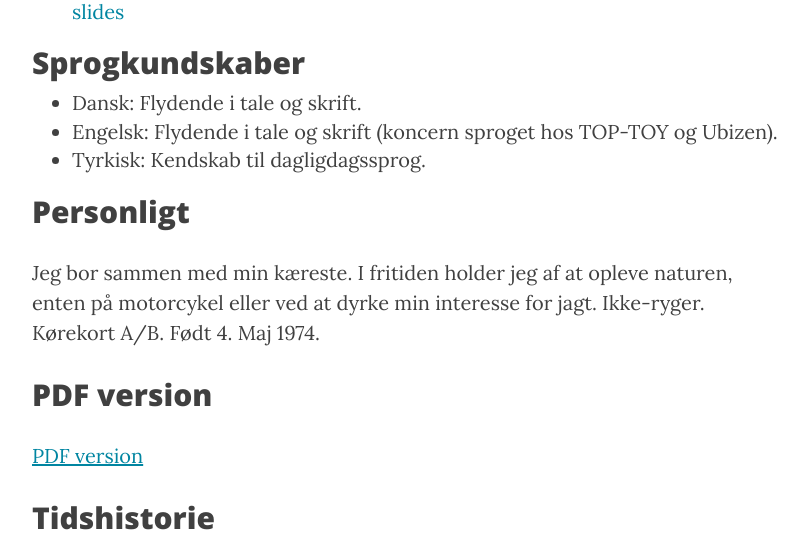
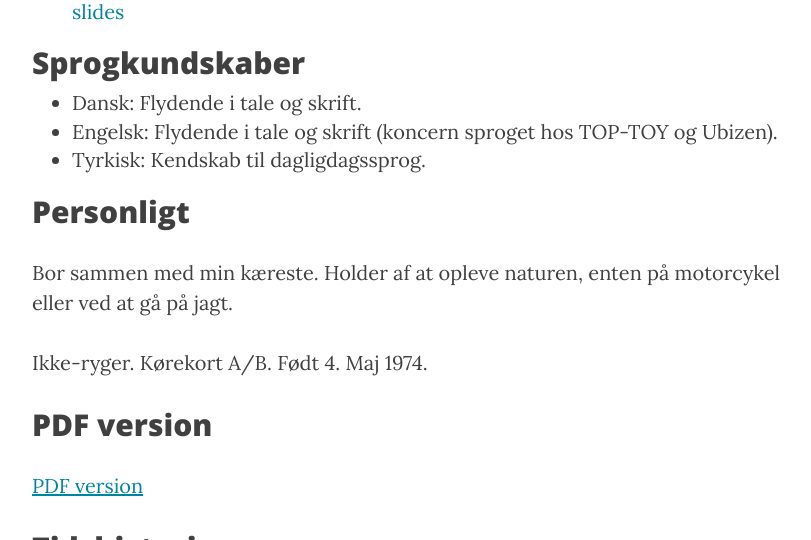
Before and after one commit to clysel/christian.lysel.net, a Jekyll site: the page built from cv.markdown, in a window 1280 px wide and 900 px high, scrolled down 2785 px, cut to the strip 0-540 px from the top of the window. Shown: the whole strip, without its empty margins (233-1044 px from the left). Built offline with Jekyll 4.4.1, drawn with Linux system fonts in a browser that asks for light colours; nearby versions of some CDN libraries.

Commit message:
Update cv.markdown

```diff
--- a/cv.markdown
+++ b/cv.markdown
@@ -78,7 +78,8 @@ Som en problemknusende og samvittighedsfuld systemadministrator/konsulent har je
 
 ## Personligt
 
-Jeg bor sammen med min kæreste. I fritiden holder jeg af at opleve naturen, enten på motorcykel eller ved at dyrke min interesse for jagt.
+Bor sammen med min kæreste. Holder af at opleve naturen, enten på motorcykel eller ved at gå på jagt.
+
 Ikke-ryger. Kørekort A/B. Født 4. Maj 1974.
 
 ## PDF version
```
